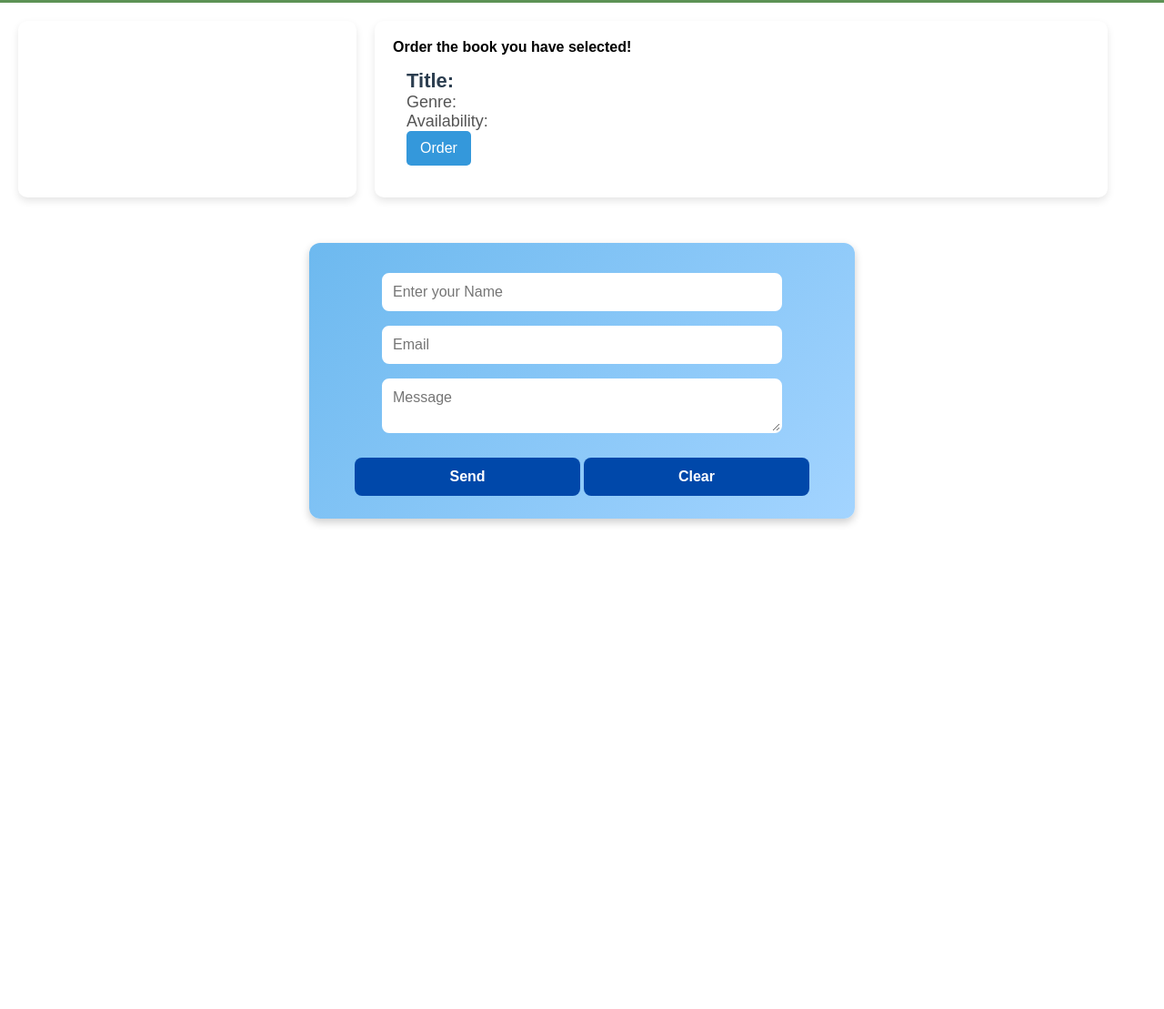
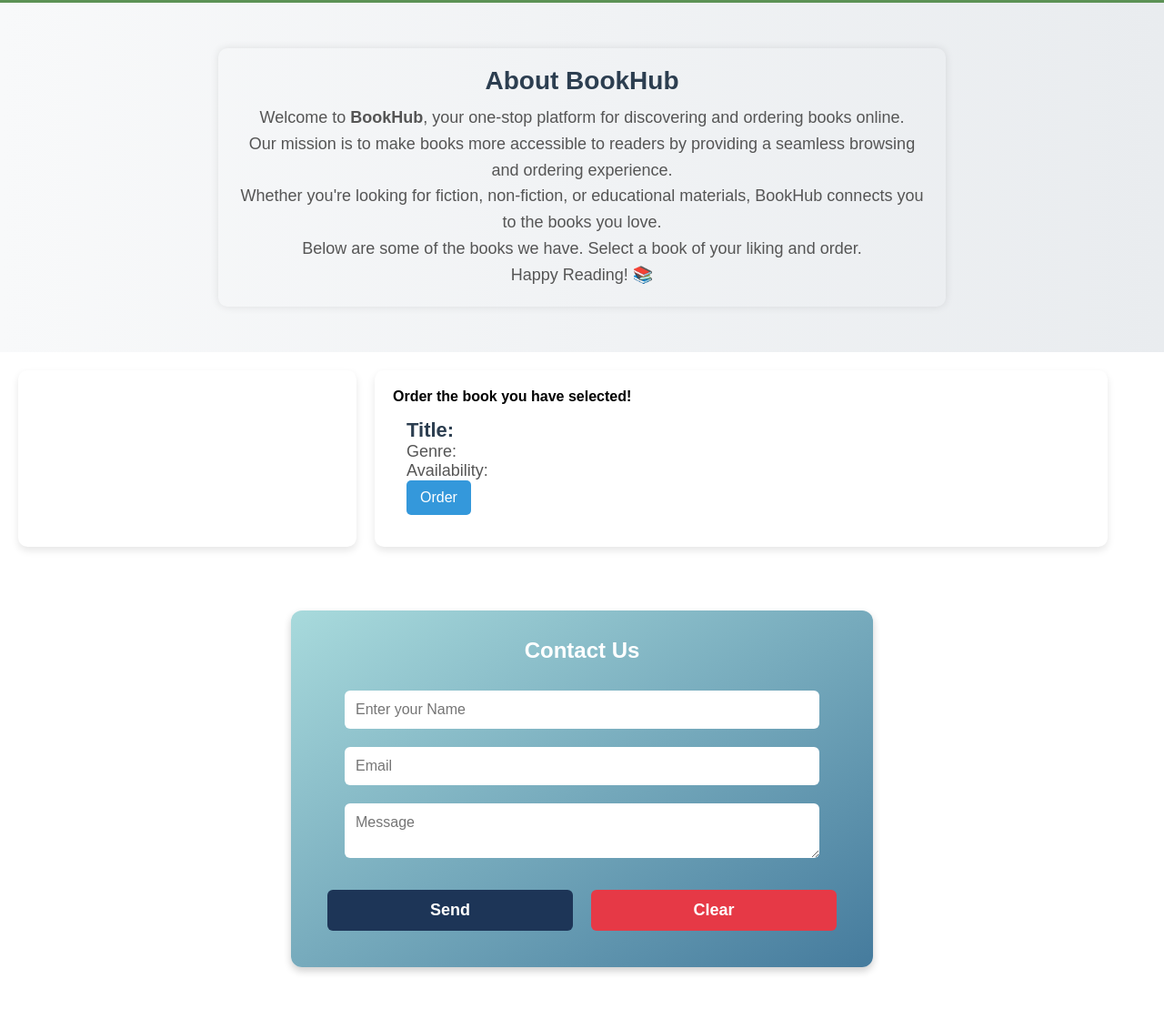
Before and after one commit to TheWilliams254/BooksHub, a plain HTML site: page index.html in a window 1280 px wide. Shown: the part 45-1154 px from the top of the page at 91% size. Before the commit the page ends 800 px from the top, so only its background shows below. Drawn offline with Linux system fonts and the light colour scheme; no server answers.

Commit message:
about section and contact section

```diff
--- a/index.html
+++ b/index.html
@@ -17,6 +17,17 @@
             </ul>
         </nav>
     </header>
+    <section id="about">
+        <div class="about-container">
+            <h2>About BookHub</h2>
+            <p>Welcome to <strong>BookHub</strong>, your one-stop platform for discovering and ordering books online.</p>
+            <p>Our mission is to make books more accessible to readers by providing a seamless browsing and ordering experience.</p>
+            <p>Whether you're looking for fiction, non-fiction, or educational materials, BookHub connects you to the books you love.</p>
+            <p>Below are some of the books we have. Select a book of your liking and order.</p>
+            <p>Happy Reading! 📚</p>
+        </div>
+    </section>
+
 
     <div class="container">
         <aside>
@@ -36,14 +47,18 @@
     </div>
 
     <section id="Contact">
-        <form>
-            <input type="text" id="name" placeholder="Enter your Name" required><br>
-            <input type="email" id="email" placeholder="Email" required><br>
-            <textarea id="text-area" placeholder="Message" required></textarea><br>
-
-            <button type="submit" id="submit">Send</button>
-            <button type="reset" id="clear">Clear</button>
-        </form>
+        <div class="contact-container">
+            <h2>Contact Us</h2>
+            <form id="contactForm">
+                <input type="text" id="name" placeholder="Enter your Name" required>
+                <input type="email" id="email" placeholder="Email" required>
+                <textarea id="message" placeholder="Message" required></textarea>
+                <div class="buttons">
+                    <button type="submit" class="send-btn">Send</button>
+                    <button type="button" class="clear-btn">Clear</button>
+                </div>
+            </form>
+        </div>
     </section>
 
     <script src="./script.js"></script>
--- a/script.js
+++ b/script.js
@@ -40,7 +40,7 @@ function loadBookDetails(book) {
     console.log("Book details:", book);
 
     document.getElementById("title").textContent = `Title: ${book.title}`;
-    document.getElementById("genre").textContent = `Genre: ${book.type}`;
+    document.getElementById("type").textContent = `Genre: ${book.type}`;
     document.getElementById("available").textContent = `Availability: ${book.available ? "Available" : "Not Available"}`;
 }
 
@@ -73,3 +73,29 @@ function placeOrder(book) {
     .then(response => console.log("Order response:", response))
     .catch(error => console.error("Error placing order:", error));
 }
+document.addEventListener("DOMContentLoaded", function () {
+    const contactForm = document.getElementById("contactForm");
+    const clearButton = document.querySelector(".clear-btn");
+
+    contactForm.addEventListener("submit", function (event) {
+        event.preventDefault(); // Prevent page reload
+
+        const name = document.getElementById("name").value.trim();
+        const email = document.getElementById("email").value.trim();
+        const message = document.getElementById("message").value.trim();
+
+        if (name === "" || email === "" || message === "") {
+            alert("Please fill in all fields before sending.");
+            return;
+        }
+
+        console.log("Message Sent:", { name, email, message });
+        alert(`Thank you, ${name}! Your message has been sent.`);
+
+        contactForm.reset(); // Clears the form after submission
+    });
+
+    clearButton.addEventListener("click", function () {
+        contactForm.reset(); // Clears form fields when "Clear" is clicked
+    });
+});
--- a/style.css
+++ b/style.css
@@ -25,6 +25,33 @@
     text-decoration: none;
     font-size: 16px;
   }
+  #about {
+    background: linear-gradient(to right, #f8f9fa, #e9ecef);
+    padding: 50px 20px;
+    text-align: center;
+}
+
+.about-container {
+    max-width: 800px;
+    margin: auto;
+    background: none;
+    padding: 20px;
+    border-radius: 10px;
+    box-shadow: 0px 0px 10px rgba(0, 0, 0, 0.1);
+}
+
+#about h2 {
+    color: #2c3e50;
+    font-size: 28px;
+    margin-bottom: 10px;
+}
+
+#about p {
+    color: #555;
+    font-size: 18px;
+    line-height: 1.6;
+}
+
   #books {
     max-width: 800px;
     margin: 20px auto;
@@ -114,60 +141,80 @@ button {
 button:hover {
   background-color: #2980b9;
 }
-#Contact {
-  width: 100%;
-  max-width: 600px;
-  margin: 30px auto;
-  padding: 25px;
-  background: linear-gradient(135deg, #6db9ef, #a3d4ff); /* Gradient Background */
+.contact-container {
+  width: 50%;
+  margin: 50px auto;
+  padding: 30px;
+  background: linear-gradient(to bottom right, #a8dadc, #457b9d);
   border-radius: 12px;
-  box-shadow: 0 4px 10px rgba(0, 0, 0, 0.2);
+  box-shadow: 0px 4px 8px rgba(0, 0, 0, 0.2);
   text-align: center;
-  color: white;
 }
 
-/* Input Fields */
-#Contact input,
-#Contact textarea {
-  width: 80%;
-  max-width: 500px;
-  padding: 10px;
-  margin: 8px 0;
-  border: 2px solid #fff;
-  border-radius: 8px;
-  outline: none;
-  font-size: 16px;
-  transition: all 0.3s ease-in-out;
+.contact-container h2 {
+  color: #fff;
+  font-size: 24px;
+  margin-bottom: 20px;
 }
 
-/* Input Focus Effect */
-#Contact input:focus,
-#Contact textarea:focus {
-  border-color: #0048aa;
-  background: #f1faff;
-  color: #000;
+.contact-container form {
+  display: flex;
+  flex-direction: column;
+  align-items: center;
 }
 
-/* Stylish Buttons */
-#Contact button {
-  width: 45%;
+.contact-container input,
+.contact-container textarea {
+  width: 90%;
   padding: 12px;
-  margin-top: 15px;
+  margin: 10px 0;
   border: none;
-  border-radius: 8px;
-  background: #0048aa;
-  color: white;
+  border-radius: 6px;
   font-size: 16px;
-  font-weight: bold;
-  cursor: pointer;
-  transition: all 0.3s ease-in-out;
+  outline: none;
 }
 
-/* Button Hover Effect */
-#Contact button:hover {
-  background: #002e73;
-  transform: scale(1.05);
+.contact-container input:focus,
+.contact-container textarea:focus {
+  border: 2px solid #1d3557;
 }
+
+.contact-container .buttons {
+  display: flex;
+  justify-content: space-around;
+  margin-top: 15px;
+  width: 100%;
+}
+
+.contact-container button {
+  flex: 1;
+  margin: 10px;
+  padding: 12px;
+  font-size: 18px;
+  font-weight: bold;
+  color: white;
+  border: none;
+  border-radius: 6px;
+  cursor: pointer;
+  transition: 0.3s;
+}
+
+.contact-container .send-btn {
+  background-color: #1d3557;
+}
+
+.contact-container .send-btn:hover {
+  background-color: #457b9d;
+}
+
+.contact-container .clear-btn {
+  background-color: #e63946;
+}
+
+.contact-container .clear-btn:hover {
+  background-color: #a62834;
+}
+
 
 /* Responsive Styling */
 @media screen and (max-width: 768px) {
```
